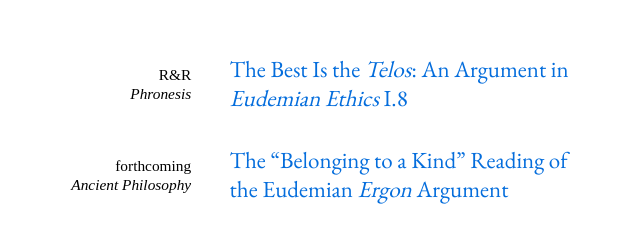
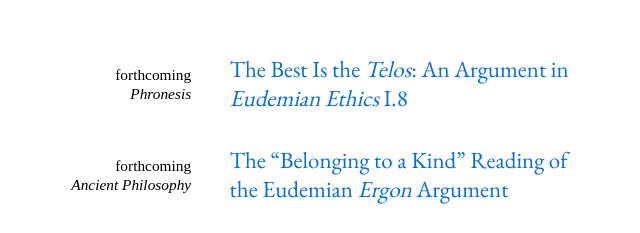
Before and after one commit to d-ferguson/d-ferguson.github.io, a plain HTML site: page index.html in a window 1280 px wide. Shown: the part 368-601 px from the top of the page, 349-989 px from the left. Drawn offline with nearby package versions, Linux system fonts and the light colour scheme; a web font is replaced by a local one.

Commit message:
Update index.html

```diff
--- a/index.html
+++ b/index.html
@@ -19,7 +19,7 @@
 					Vitae</a></div>
 			<div class="section"></div>
 			<div class="pub">
-				<div class="pub-info">R&R <br>
+				<div class="pub-info">forthcoming <br>
 					<i>Phronesis</i></div>
 				<div class="pub-title">
 				<a href="BestIstheEndR&R.pdf">
```
